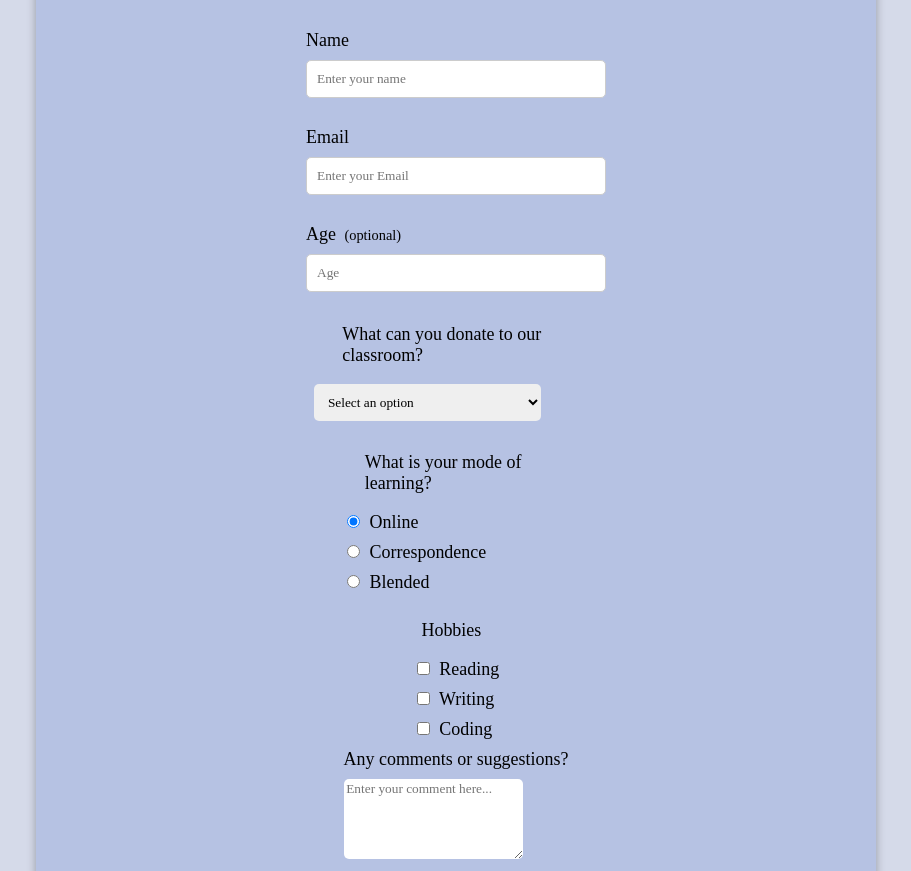
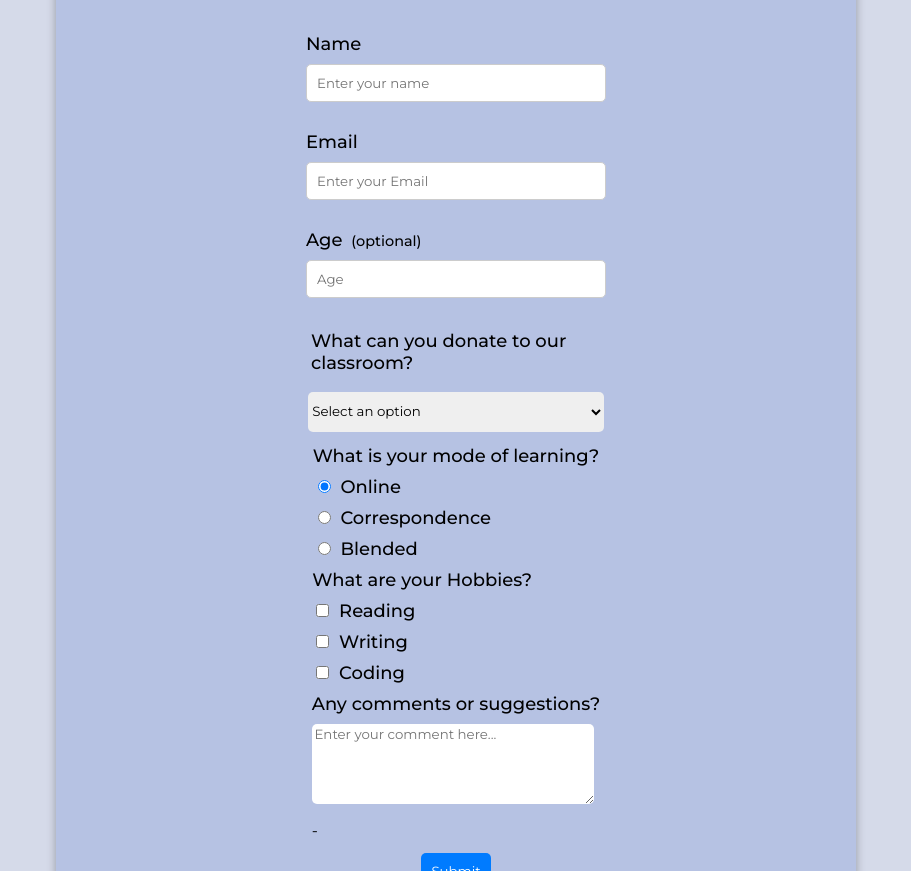
Before and after one commit to Rednaxela5/SurveyForm, a plain HTML site: page index.html in a window 1280 px wide. Shown: the part 132-1003 px from the top of the page, without its empty margins (184-1095 px from the left). Drawn offline with Linux system fonts and the light colour scheme.

Commit message:
modified your ugly css
by janina

```diff
--- a/index.html
+++ b/index.html
@@ -2,6 +2,9 @@
 <html lang="en">
     <head>
         <meta charset="UTF-8">
+        <link rel="preconnect" href="https://fonts.googleapis.com">
+        <link rel="preconnect" href="https://fonts.gstatic.com" crossorigin>
+        <link href="https://fonts.googleapis.com/css2?family=Montserrat:ital,wght@0,100;0,200;0,300;0,400;0,500;0,600;0,700;0,800;0,900;1,100;1,200;1,300;1,400;1,500;1,600;1,700;1,800;1,900&display=swap" rel="stylesheet">
         <meta name="viewport" content="width=device-width, initial-scale=1.0">
         <title>PUP Survey Form</title>
         <link rel="stylesheet" href="styles.css" />
@@ -26,9 +29,9 @@
                     </label>
                     <input id="number" type="number" min="10" max="99" placeholder="Age">
                 </div>
-                <div>
+                <div class="selection">
                     <p>What can you donate to our classroom?</p>
-                    <select id="dropdown" name="classroom" required>
+                    <select  id="dropdown" name="classroom" required>
                         <option disabled selected value>Select an option</option>
                         <option value="books">Books</option>
                         <option value="chairs">Chairs</option>
@@ -37,8 +40,8 @@
                         <option value="others">Other</option>
                     </select>
                 </div>
-                <div>
-                    <p>What is your mode of learning?</p>
+                <div class="mode">
+                    <label>What is your mode of learning?</label>
                     <label>
                         <input name="mode" value="online" type="radio" class="input-radio" checked /> Online
                     </label>
@@ -49,8 +52,8 @@
                         <input name="mode" value="blended" type="radio" class="input-radio" /> Blended
                     </label>
                 </div>
-                <div>
-                    <p>Hobbies</p>
+                <div class="hobby">
+                    <label>What are your Hobbies? &nbsp;&nbsp;&nbsp;&nbsp;&nbsp;&nbsp;&nbsp;&nbsp;&nbsp;&nbsp;&nbsp;&nbsp;&nbsp; </label>
                     <label>
                         <input type="checkbox" name="hobbies" value="reading" /> Reading
                     </label>
@@ -63,7 +66,7 @@
                 </div>
                 <div>
                     <label>Any comments or suggestions?</label>
-                    <textarea id="comments" placeholder="Enter your comment here..."></textarea>
+                    <textarea id="comments" placeholder="Enter your comment here..."></textarea>-
                 </div>
                 <div>
                     <input type="submit" value="Submit"/>
--- a/styles.css
+++ b/styles.css
@@ -1,3 +1,8 @@
+*{
+    font-family: 'Montserrat', sans-serif;
+    box-sizing: border-box;
+}
+
 form {
     display: flex;
     flex-direction: column;
@@ -6,11 +11,13 @@ form {
     padding: 20px;
 }
 
+
 body {
     font-family: Montserrat;
     text-align: center;
     background-color: #d5dae9;
 }
+
 
 p {
     font-family: Montserrat;
@@ -28,6 +35,7 @@ label {
     text-align: left;
     margin-bottom: 0.5em; /* Adjust margin-bottom for proper spacing */
 }
+
 .formgroup label {
     padding-left: 0;
 }
@@ -54,7 +62,6 @@ label {
 input[type="text"],
 input[type="email"],
 input[type="number"],
-select,
 textarea {
     font-family: Montserrat;
     width: 300px;
@@ -66,17 +73,20 @@ textarea {
     box-sizing: border-box;
 }
 
+
 input[type="radio"],
 input[type="checkbox"] {
     margin-right: 5px;
 }
+
 select {
-    width: 80%;
-    min-height: 2em;
+    width: 81.8%;
+    min-height: 3em;
     border-radius: 5px;
     border-style: hidden;
     align-items: center;
     margin-bottom: 1em;
+    margin-left: 2.5em;
 }
 
 
@@ -100,7 +110,7 @@ input[type="submit"] {
 
 textarea {
     font-family: Montserrat;
-    width: 80%;
+    width: 98%;
     min-height: 6em;
     border-radius: 5px;
     border-style: hidden;
```
